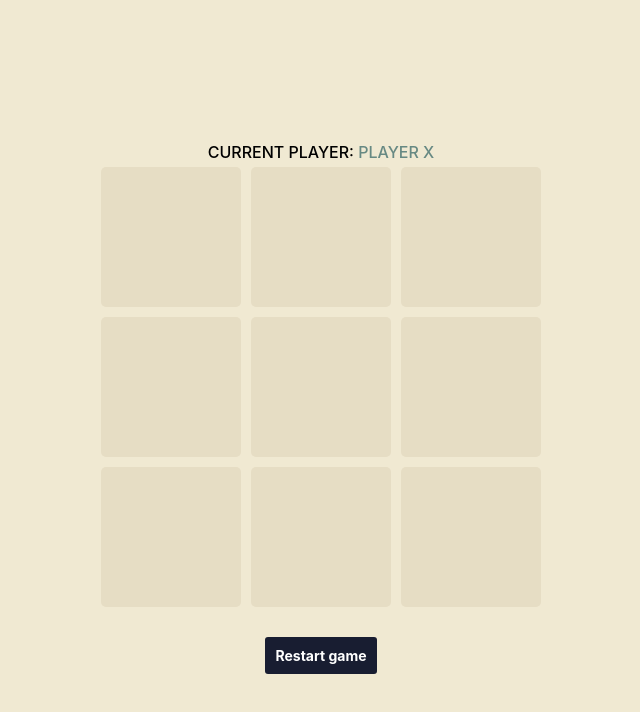
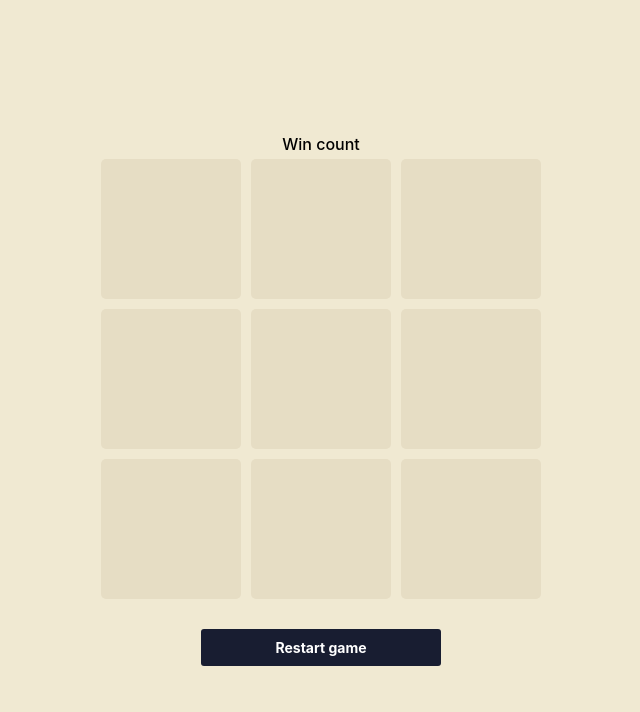
Before and after one commit to pedropauloo/react-projects, a React (Vite) app in the folder tic-tac-toe/: page / in a window 1280 px wide. Shown: the top 712 px of the page, without its empty margins (319-959 px from the left). Built offline with nearby package versions, Linux system fonts and the light colour scheme.

Commit message:
error in winner, trying to insert a countdown of wins

```diff
--- a/tic-tac-toe/src/components/TicTacToe.tsx
+++ b/tic-tac-toe/src/components/TicTacToe.tsx
@@ -1,21 +1,32 @@
 import { useEffect, useState } from "react";
 import "./tictactoe.css";
+
+type PlayerType = {
+  count: number;
+  currentCharacter: string;
+};
 
 const TicTacToe = () => {
   const emptyBoard = Array(9).fill("");
   const [board, setBoard] = useState(emptyBoard);
-  const [player, setPlayer] = useState("X");
-  const [winner, setWinner] = useState("");
+  const [players, setPlayers] = useState([
+    { count: 0, currentCharacter: "X" },
+    { count: 0, currentCharacter: "O" },
+  ]);
+  const [currentPlayer, setCurrentPlayer] = useState(players[0]);
+  const [winner, setWinner] = useState<PlayerType | null>(null);
 
   function handleClickCell(index: number) {
     if (board[index] !== "") return;
-    if (winner !== "") return;
+    if (winner) return;
 
     setBoard(
-      board.map((item, itemIndex) => (itemIndex === index ? player : item))
+      board.map((item, itemIndex) =>
+        itemIndex === index ? currentPlayer.currentCharacter : item
+      )
     );
 
-    setPlayer(player === "X" ? "O" : "X");
+    setCurrentPlayer(currentPlayer === players[0] ? players[1] : players[0]);
   }
 
   function checkWin() {
@@ -31,36 +42,43 @@ const TicTacToe = () => {
       [board[0], board[4], board[8]],
       [board[2], board[4], board[6]],
     ];
-
+    console.log(currentPlayer);
     conditionsToWin.forEach((cells) => {
-      if (cells.every((cell) => cell === "O")) setWinner("O");
-      if (cells.every((cell) => cell === "X")) setWinner("X");
+      if (cells.every((cell) => cell === "O")) setWinner({ ...currentPlayer });
+      if (cells.every((cell) => cell === "X")) setWinner({ ...currentPlayer });
     });
 
-    if (board.every((cell) => cell !== "")) setWinner("T");
+    if (board.every((cell) => cell !== "")) setWinner(null);
   }
 
   function restartGame() {
     setBoard(emptyBoard);
-    setWinner("");
+    setWinner(null);
   }
 
   useEffect(checkWin, [board]);
 
   return (
     <div className="container">
-      {!winner && (
+      <div style={{ textAlign: "center" }}>
+        <h4>Win count</h4>
+        {/* <h5>Player 1: {winCount.playerOne}</h5>
+        <h5>Player 2: {winCount.playerTwo}</h5> */}
+      </div>
+      {winner !== null && (
         <header>
           <p className="header">
-            Current player:
-            <span className={`player ${player.toLowerCase()}`}>
+            Player 1
+            <span
+              className={`player ${currentPlayer.currentCharacter.toLowerCase()}`}
+            >
               {" "}
-              player {player}{" "}
+              ({currentPlayer.currentCharacter})
             </span>
           </p>
         </header>
       )}
-      <main className={`board ${winner && "game-over"}`}>
+      <main className={`board ${winner !== null && "game-over"}`}>
         {board.map((item, index) => (
           <div
             className={`cell ${item.toLowerCase()}`}
@@ -72,17 +90,18 @@ const TicTacToe = () => {
         ))}
       </main>
       <footer className="footer">
-        {(winner === "X" || winner === "O") && (
+        {(winner?.currentCharacter === "X" ||
+          winner?.currentCharacter === "O") && (
           <p>
             The{" "}
-            <span className={`player ${winner.toLowerCase()}`}>
+            <span className={`player ${winner.currentCharacter.toLowerCase()}`}>
               player {winner}{" "}
             </span>
             won the game!
           </p>
         )}
 
-        {winner === "T" && <p>No one won the game.</p>}
+        {winner?.currentCharacter === "T" && <p>No one won the game.</p>}
 
         <button className="restart-button" type="button" onClick={restartGame}>
           Restart game
--- a/tic-tac-toe/src/components/tictactoe.css
+++ b/tic-tac-toe/src/components/tictactoe.css
@@ -75,7 +75,7 @@ body {
   font-weight: 700;
   font-size: 14px;
   padding: 10px;
-  width: 100%;
+  width: 15rem;
   border-radius: 3px;
   cursor: pointer;
 }
```
